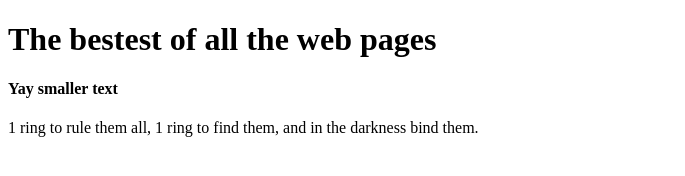
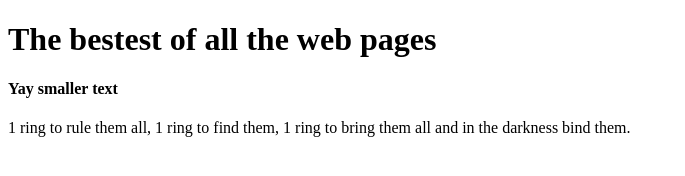
Before and after one commit to CaptainAgnarr/w82samplerepo, a plain HTML site: page docs/index.html in a window 1280 px wide. Shown: the whole page, without its empty margins (0-685 px from the left). Drawn offline with Linux system fonts and the light colour scheme.

Commit message:
Fixed quote

```diff
--- a/docs/index.html
+++ b/docs/index.html
@@ -7,8 +7,8 @@
   <body>
     <h1>The bestest of all the web pages</h1>
     <h4>Yay smaller text</h4>
-    <p>1 ring to rule them all, 1 ring to find them,
-       and in the darkness bind them.
+    <p>1 ring to rule them all, 1 ring to find them, 1 ring to bring
+      them all and in the darkness bind them.
     </p>
   </body>
 </html>
```
